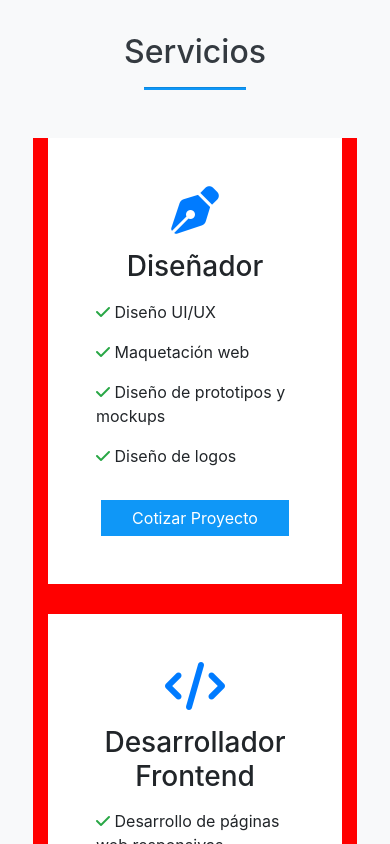
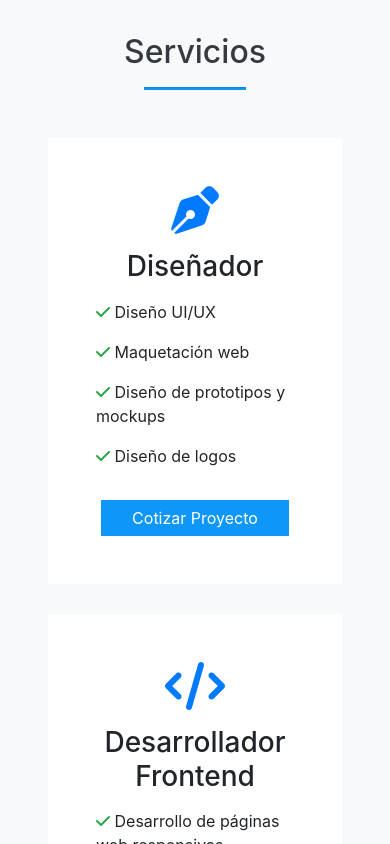
Before and after one commit to Daniel-Garrido/Portafolio, a Vue app: page / in a window 390 px wide. Shown: the part 5440-6284 px from the top of the page. Built offline with nearby package versions, Linux system fonts and the light colour scheme.

Commit message:
cambios al header y servicios

```diff
--- a/src/components/header.vue
+++ b/src/components/header.vue
@@ -114,6 +114,10 @@ onMounted(() => {
   }
 
 
+  .nav-item{
+    padding: 5px 5px 5px 0px;
+  }
+
 
 }
 </style>
--- a/src/components/servicios.vue
+++ b/src/components/servicios.vue
@@ -57,7 +57,6 @@
 
 @media (max-width: 500px){
   .contenedor-servicios{
-    background-color: red;
   gap:30px;
 }
 
```
